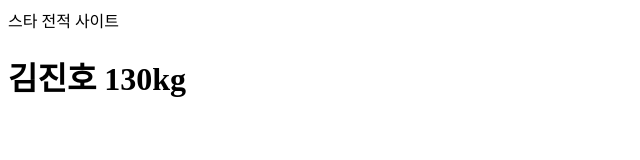
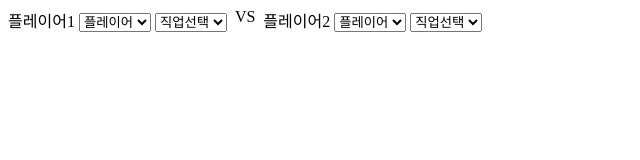
Before and after one commit to powerblossom1423/star_record, a plain HTML site: page index.html in a window 1280 px wide. Shown: the whole page, without its empty margins (0-640 px from the left). Drawn offline with Linux system fonts and the light colour scheme.

Commit message:
Update index.html

```diff
--- a/index.html
+++ b/index.html
@@ -6,9 +6,46 @@
     <meta name="viewport" content="width=device-width, initial-scale=1.0" />
     <title>스타크래프트 상대전적</title>
   </head>
+  <style>
+    div {
+      float: left;
+    }
+  </style>
   <body>
+    <div>
+      플레이어1
+      <select name="player">
+        <option value="">플레이어</option>
+        <option value="학생">김희승</option>
+        <option value="기타">최선일</option>
+        <option value="회사원">전성일</option>
+        <option value="기타">김진호</option>
+      </select>
 
-    스타 전적 사이트
-    <h1>김진호 130kg</h1>
+      <select name="job">
+        <option value="">직업선택</option>
+        <option value="학생">저그</option>
+        <option value="회사원">테란</option>
+        <option value="기타">프로토스</option>
+      </select>
+    </div>
+    <div>&nbsp;&nbsp;VS&nbsp;&nbsp;</div>
+
+    <div>
+      플레이어2
+      <select name="player">
+        <option value="">플레이어</option>
+        <option value="학생">김희승</option>
+        <option value="기타">최선일</option>
+        <option value="회사원">전성일</option>
+        <option value="기타">김진호</option>
+      </select>
+      <select name="job">
+        <option value="">직업선택</option>
+        <option value="학생">저그</option>
+        <option value="회사원">테란</option>
+        <option value="기타">프로토스</option>
+      </select>
+    </div>
   </body>
 </html>
```
